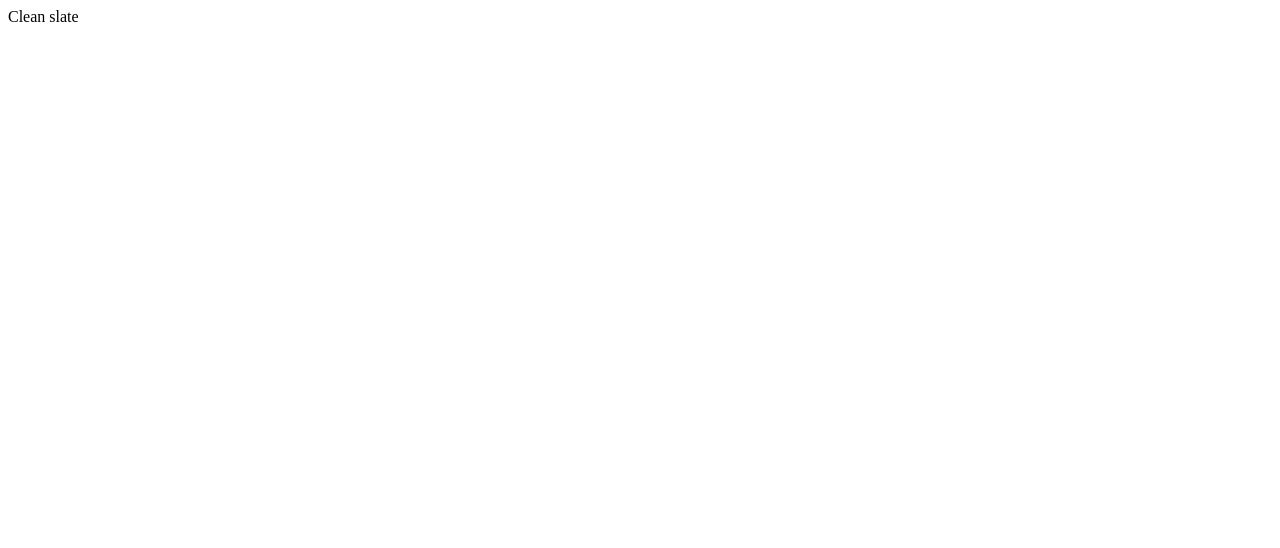
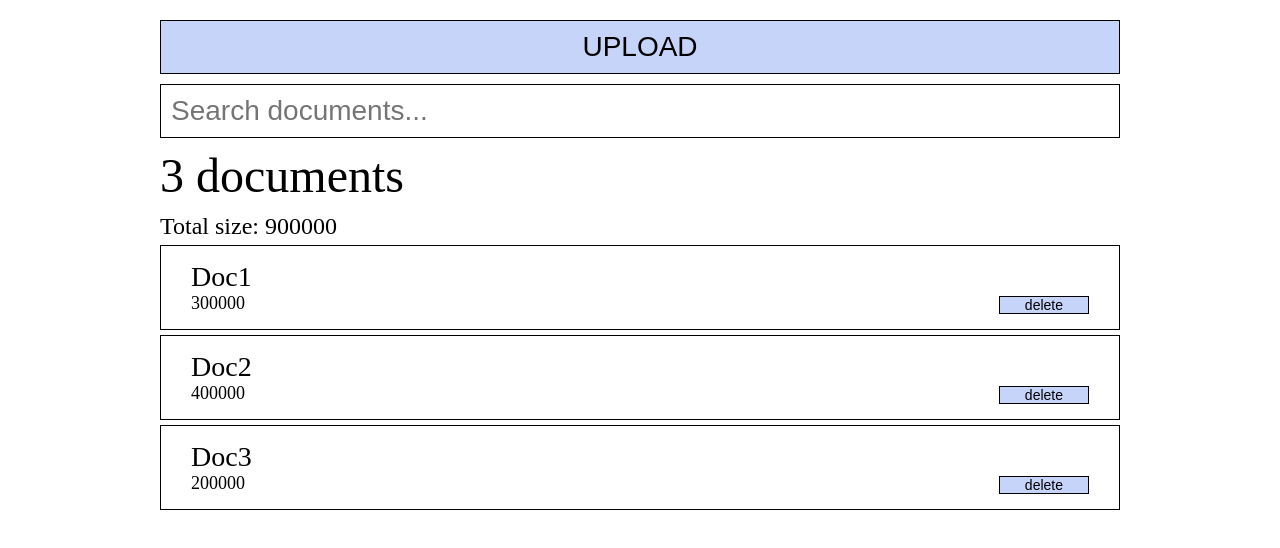
Before and after one commit to brettgrigsby/brett-2-15-20, a React (Create React App) app in the folder client/: page / in a window 1280 px wide. Shown: the top 548 px of the page. Built offline with nearby package versions, Linux system fonts and the light colour scheme.

Commit message:
ui mostly complete

```diff
--- a/client/package.json
+++ b/client/package.json
@@ -8,7 +8,8 @@
     "@testing-library/user-event": "^7.1.2",
     "react": "^16.12.0",
     "react-dom": "^16.12.0",
-    "react-scripts": "3.3.1"
+    "react-scripts": "3.3.1",
+    "styled-components": "^5.0.1"
   },
   "scripts": {
     "start": "react-scripts start",
--- a/client/public/index.html
+++ b/client/public/index.html
@@ -7,7 +7,7 @@
     <meta name="theme-color" content="#000000" />
     <meta
       name="description"
-      content="Web site created using create-react-app"
+      content="A site for uploading documents"
     />
     <link rel="apple-touch-icon" href="%PUBLIC_URL%/logo192.png" />
     <!--
@@ -24,7 +24,10 @@
       work correctly both with client-side routing and a non-root public URL.
       Learn how to configure a non-root public URL by running `npm run build`.
     -->
-    <title>React App</title>
+    <title>Document Uploader</title>
+    <style>
+      body { margin: 0 }
+    </style>
   </head>
   <body>
     <noscript>You need to enable JavaScript to run this app.</noscript>
--- a/client/src/App.js
+++ b/client/src/App.js
@@ -1,11 +1,49 @@
-import React from 'react';
+import React from 'react'
+import styled from 'styled-components'
+import SearchBar from './components/SearchBar'
+import Document from './components/Document'
+
+const AppContainer = styled.div`
+  max-width: 960px;
+  margin: auto;
+  padding: 20px 15px;
+`
+
+const UploadButton = styled.button`
+  background-color: #c6d4fa;
+  border: 1px solid #000000;
+  font-size: 28px;
+  width: 100%;
+  padding: 10px;
+`
+
+const DocumentCount = styled.div`
+  font-size: 48px;
+  margin: 10px 0;
+`
+
+const TotalSize = styled.div`
+  font-size: 24px;
+`
+
+const documents = [
+  { name: 'Doc1', size: 300000 },
+  { name: 'Doc2', size: 400000 },
+  { name: 'Doc3', size: 200000 },
+]
 
 function App() {
+  const size = documents.reduce((acc, doc) => (acc + doc.size), 0)
+
   return (
-    <div>
-      Clean slate
-    </div>
-  );
+    <AppContainer>
+      <UploadButton>UPLOAD</UploadButton>
+      <SearchBar />
+      <DocumentCount>{documents.length} documents</DocumentCount>
+      <TotalSize>Total size: {size}</TotalSize>
+      { documents.map(doc => <Document key={doc.name + doc.size} doc={doc} />) }
+    </AppContainer>
+  )
 }
 
-export default App;
+export default App
--- /dev/null
+++ b/client/src/components/Document.js
@@ -0,0 +1,45 @@
+import React from 'react'
+import styled from 'styled-components'
+
+const DocumentContainer = styled.div`
+  width: 100%;
+  border: 1px solid #000000;
+  padding: 15px 30px;
+  margin: 5px 0;
+  box-sizing: border-box;
+  display: flex;
+  justify-content: space-between;
+  align-items: flex-end;
+`
+
+const Description = styled.div`
+  display: flex;
+  flex-direction: column;
+  .doc-name {
+    font-size: 28px;
+  }
+  .doc-size {
+    font-size: 18px;
+  }
+`
+
+const DeleteButton = styled.button`
+  background-color: #c6d4fa;
+  border: 1px solid #000000;
+  padding: 0 25px;
+  font-size: 14px;
+`
+
+function Document({ doc }) {
+  return(
+    <DocumentContainer>
+      <Description>
+        <span className="doc-name">{doc.name}</span>
+        <span className="doc-size">{doc.size}</span>
+      </Description>
+      <DeleteButton>delete</DeleteButton>
+    </DocumentContainer>
+  )
+}
+
+export default Document
--- /dev/null
+++ b/client/src/components/SearchBar.js
@@ -0,0 +1,19 @@
+import React from 'react'
+import styled from 'styled-components'
+
+const StyledInput = styled.input`
+  border: 1px solid #000000;
+  width: 100%;
+  font-size: 28px;
+  padding: 10px;
+  box-sizing: border-box;
+  margin-top: 10px;
+`
+
+function SearchBar() {
+  return(
+    <StyledInput type="text" placeholder="Search documents..." />
+  )
+}
+
+export default SearchBar
```
Also changed, not shown: 1 other file (tests, documents, lock files or other folders).
